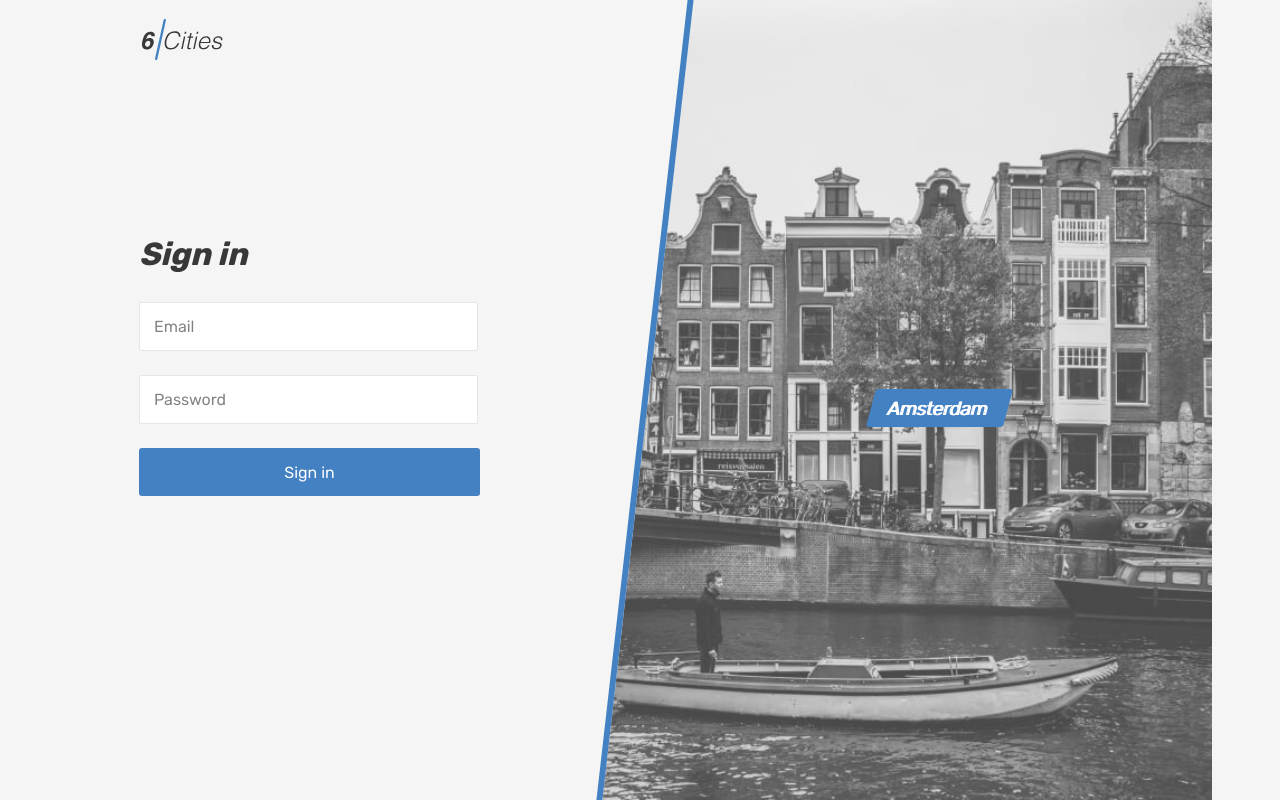
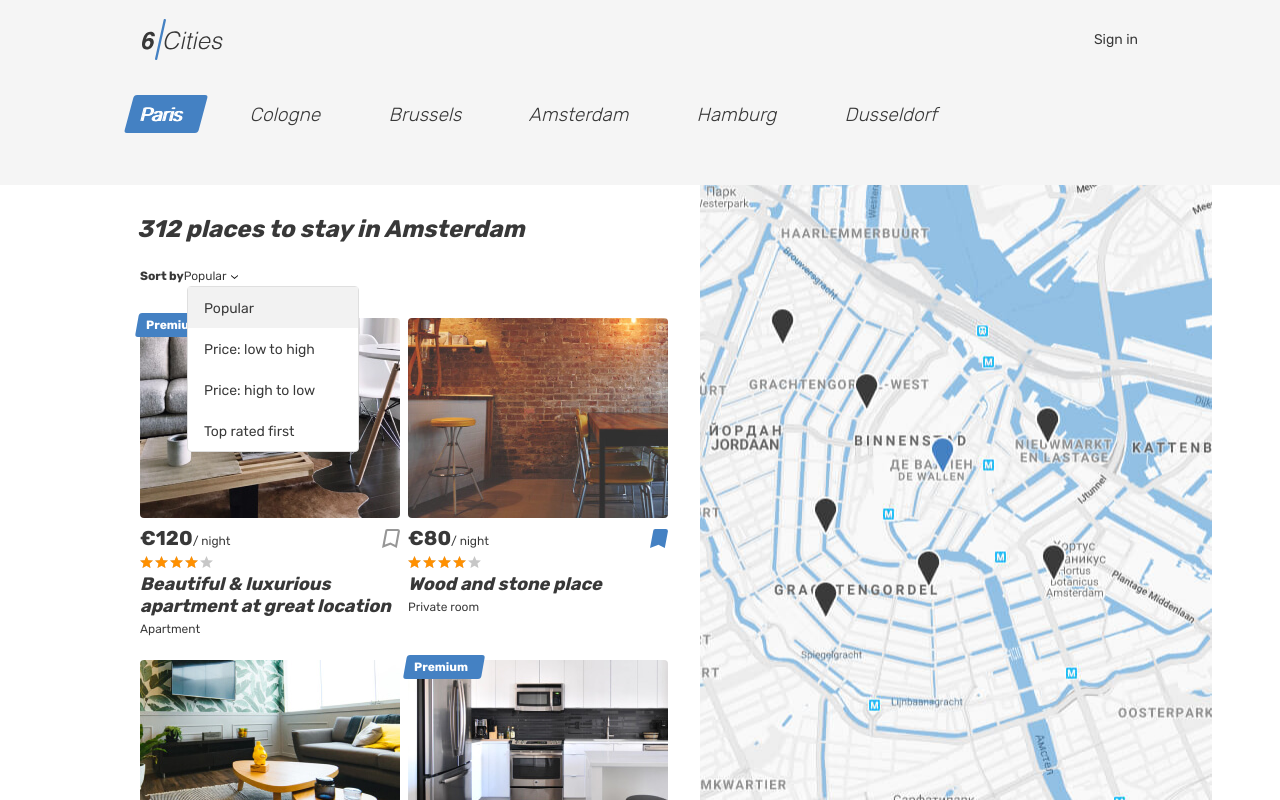
Before and after one commit to kalaganov5/465875-six-cities-9, a React (Create React App) app in the folder project/: page / in a window 1280 px wide. Built offline with nearby package versions, Linux system fonts and the light colour scheme.

Commit message:
Главная страница

```diff
--- a/project/src/components/app/app.tsx
+++ b/project/src/components/app/app.tsx
@@ -30,9 +30,10 @@ function App({currentLocation, userEmail}: appProps): JSX.Element {
       );
     default:
       return (
-        <PageMain
-          userEmail={userEmail}
-        />
+        <div className="page page--gray page--main">
+          <Header userEmail={userEmail} isLoginScreen={isLoginScreen}/>
+          <PageMain/>
+        </div>
       );
   }
 }
--- a/project/src/components/page-main/page-main.tsx
+++ b/project/src/components/page-main/page-main.tsx
@@ -1,19 +1,13 @@
-import Header from '../header/header';
 import CitiesMenu from './cities-menu/cities-menu';
 import Offers from './offers/offers';
 
-type PageMainProps = {
-  userEmail: string,
-}
-
-function PageMain({userEmail}: PageMainProps): JSX.Element {
+function PageMain(): JSX.Element {
   return (
-    <div className="page page--gray page--main">
-      <Header userEmail={userEmail}/>
+    <>
       <h1 className="visually-hidden">Cities</h1>
       <CitiesMenu />
       <Offers />
-    </div>
+    </>
   );
 }
 
--- a/project/src/index.tsx
+++ b/project/src/index.tsx
@@ -6,7 +6,7 @@ const Settings = {
   USER_EMAIL: '',
 };
 
-const currentLocation = CurrentLocation.LOGIN;
+const currentLocation = CurrentLocation.MAIN;
 
 ReactDOM.render(
   <React.StrictMode>
```
